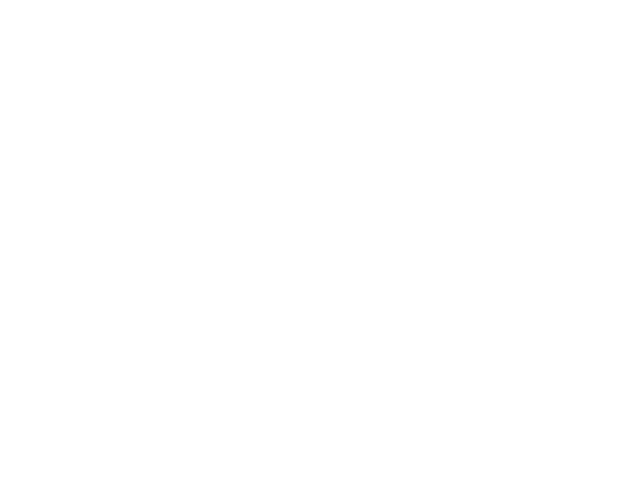
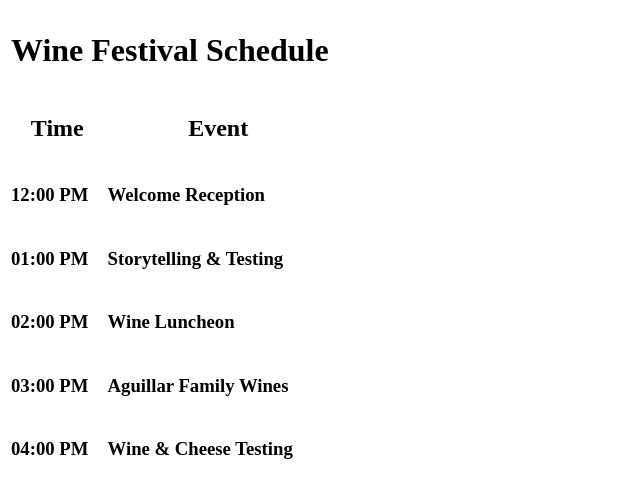
Before and after one commit to jmongao220000002288uiceduph/jmongao220000002288uiceduph.github.io, a plain HTML site: page index.html in a window 1280 px wide. Shown: the whole page, without its empty margins (0-640 px from the left). Drawn offline with Linux system fonts and the light colour scheme.

Commit message:
Update index.html

```diff
--- a/index.html
+++ b/index.html
@@ -6,6 +6,41 @@
     <title>This is my Portfolio</title>
 </head>
 <body>
+    <div class="container">
+        <table>
+            <thead>
+                <tr>
+                    <th colspan="2"><h1>Wine Festival Schedule</h1></th>
+                </tr>
+                <tr>
+                    <th><h2>Time</h2></th>
+                    <th><h2>Event</h2></th>
+                </tr>
+            </thead>
+            <tbody>
+                <tr>
+                    <td class="left"><h3>12:00 PM</h3></td>
+                    <td><h3>Welcome Reception</h3></td>
+                </tr>
+                <tr>
+                    <td class="left"><h3>01:00 PM</h3></td>
+                    <td><h3>Storytelling &amp; Testing</h3></td>
+                </tr>
+                <tr>
+                    <td class="left"><h3>02:00 PM</h3></td>
+                    <td><h3>Wine Luncheon</h3></td>
+                </tr>
+                <tr>
+                    <td class="left"><h3>03:00 PM</h3></td>
+                    <td><h3>Aguillar Family Wines</h3></td>
+                </tr>
+                <tr>
+                    <td class="left"><h3>04:00 PM</h3></td>
+                    <td><h3>Wine &amp; Cheese Testing</h3></td>
+                </tr>
+            </tbody>
+        </table>
+    </div>
 
 </body>
 </html>
```
